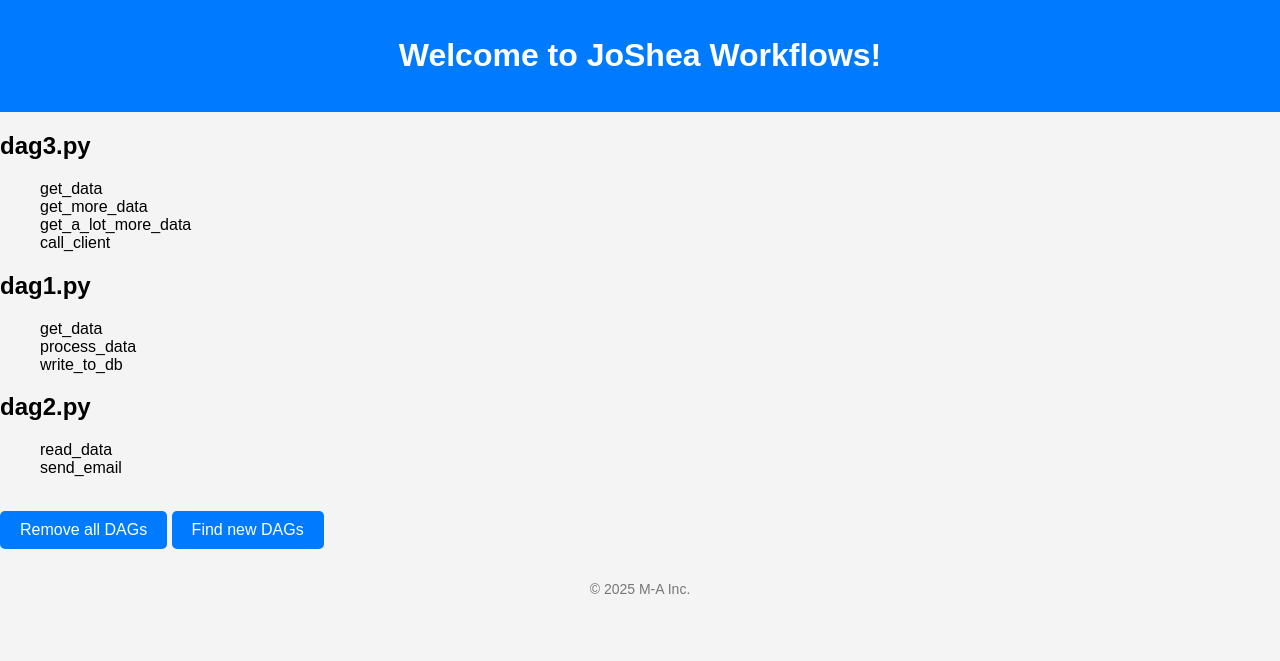
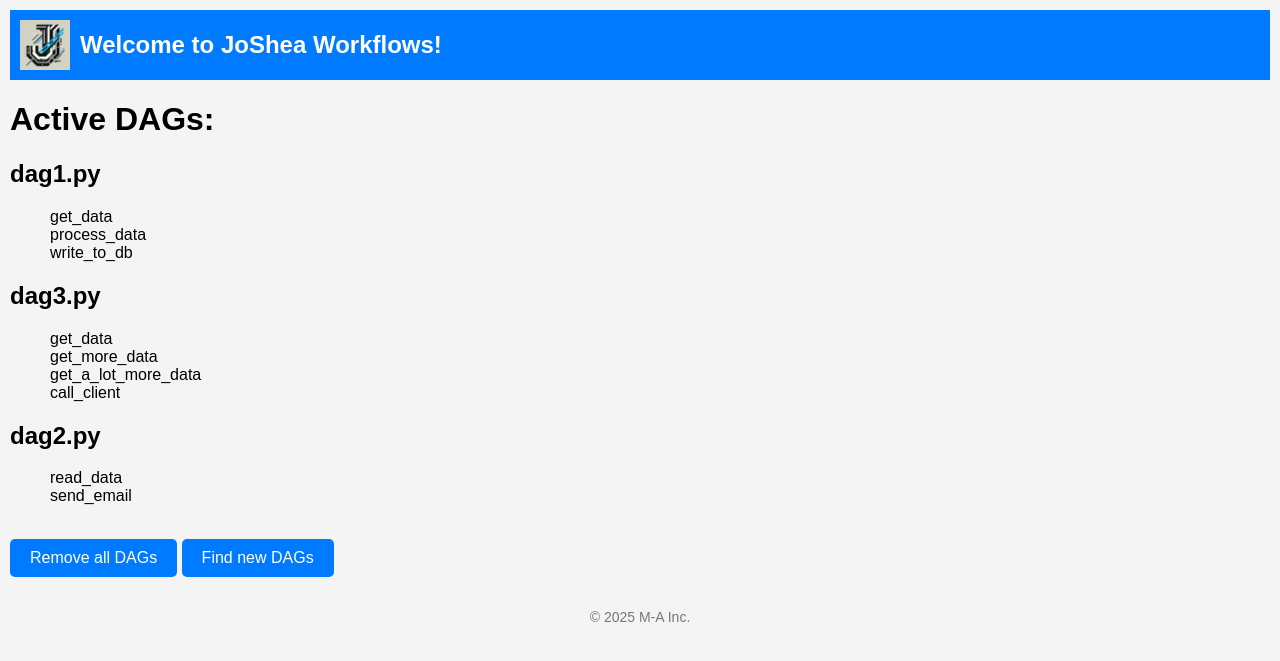
Before and after one commit to ma-lacroix/joshea, a Flask app: page / in a window 1280 px wide. Shown: the top 661 px of the page. Run offline with Flask 3, Linux system fonts and the light colour scheme.

Commit message:
Adding logo and static folder

```diff
--- a/app/db/meta_data.json
+++ b/app/db/meta_data.json
@@ -1,15 +1,15 @@
 {
     "workflows": {
+        "dag1.py": [
+            "get_data",
+            "process_data",
+            "write_to_db"
+        ],
         "dag3.py": [
             "get_data",
             "get_more_data",
             "get_a_lot_more_data",
             "call_client"
-        ],
-        "dag1.py": [
-            "get_data",
-            "process_data",
-            "write_to_db"
         ],
         "dag2.py": [
             "read_data",
--- a/app/templates/home.html
+++ b/app/templates/home.html
@@ -9,14 +9,26 @@
             font-family: Arial, sans-serif;
             text-align: left;
             margin: 0;
-            padding: 0;
+            padding: 10px;
             background-color: #f4f4f4;
         }
         header {
-            text-align: left;
+            display: flex;
+            align-items: center;
+            gap: 10px;
+            background-color: #f4f4f4;
+            padding: 10px;
             background-color: #007bff;
             color: white;
-            padding: 1rem 0;
+        }
+        header img {
+            align-items: center;
+            height: 50px;
+            width: auto;
+        }
+        header h1 {
+            margin: 0;
+            font-size: 24px;
         }
         main {
             padding: 2rem;
@@ -37,7 +49,7 @@
             text-align: left;
         }
         h1 {
-            text-align: center;
+            text-align: left;
         h2 {
             text-align: left;
         }
@@ -45,9 +57,11 @@
 </head>
 <body>
     <header>
+        <img src="{{ url_for('static', filename='images/logo.jpeg') }}" alt="Logo">
         <h1>Welcome to JoShea Workflows!</h1>
     </header>
     <body>
+        <h1>Active DAGs: </h1>
         {% for dag_name, tasks in dags_meta_info.items() %}
             <h2>{{ dag_name }}</h2>
             <ul>
```
Also changed, not shown: app/static/images/logo.jpeg (added). Lines whose indentation alone changed are shown as unchanged.
